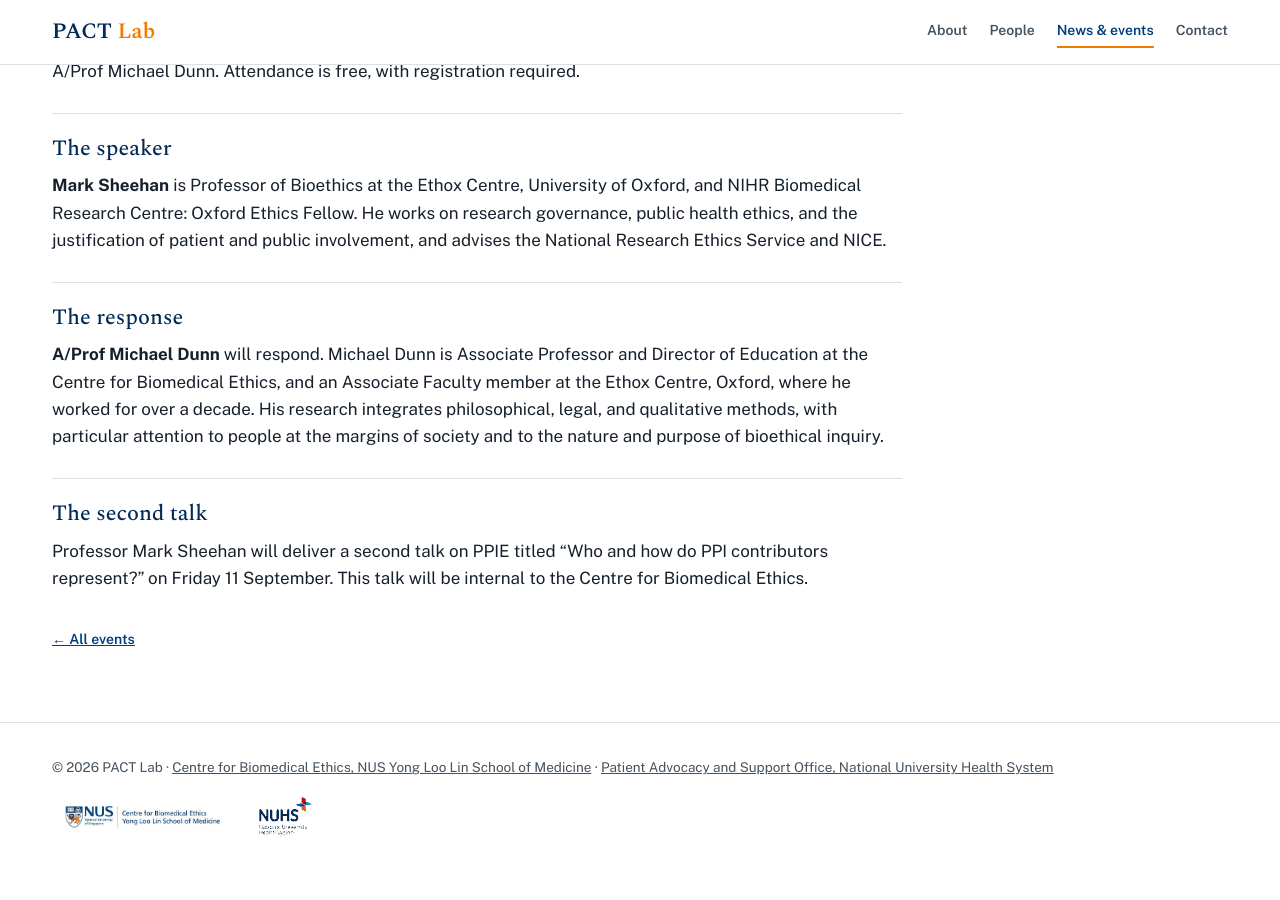
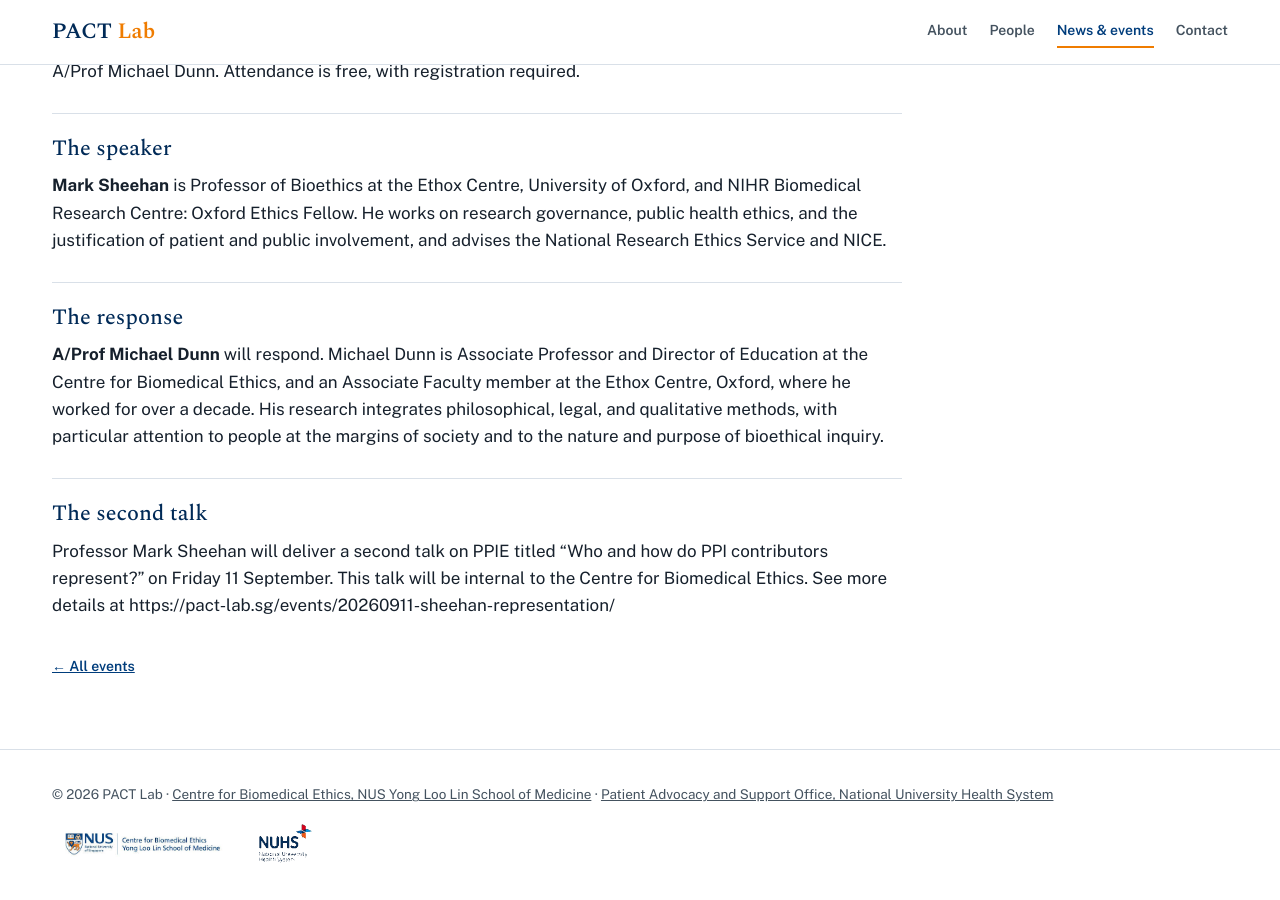
Before and after one commit to earp-lab/pact-lab, a Jekyll site: the page built from _events/20260910-sheehan-limits-of-ppi.md, in a window 1280 px wide and 900 px high, scrolled down 1175 px. Built offline with Jekyll 4.4.1, drawn with Linux system fonts in a browser that asks for light colours; before the commit the page ends 2048 px from its top, so only the background shows below that.

Commit message:
Update and rename sheehan-limits-of-ppi.md to 20260910-sheehan-limits-of-ppi.md

```diff
--- a/_events/sheehan-limits-of-ppi.md
+++ b/_events/20260910-sheehan-limits-of-ppi.md
@@ -41,4 +41,4 @@ Attendance is free, with registration required.
 
 ## The second talk
 
-Professor Mark Sheehan will deliver a second talk on PPIE titled "Who and how do PPI contributors represent?" on Friday 11 September. This talk will be internal to the Centre for Biomedical Ethics.
+Professor Mark Sheehan will deliver a second talk on PPIE titled "Who and how do PPI contributors represent?" on Friday 11 September. This talk will be internal to the Centre for Biomedical Ethics. See more details at https://pact-lab.sg/events/20260911-sheehan-representation/
```
